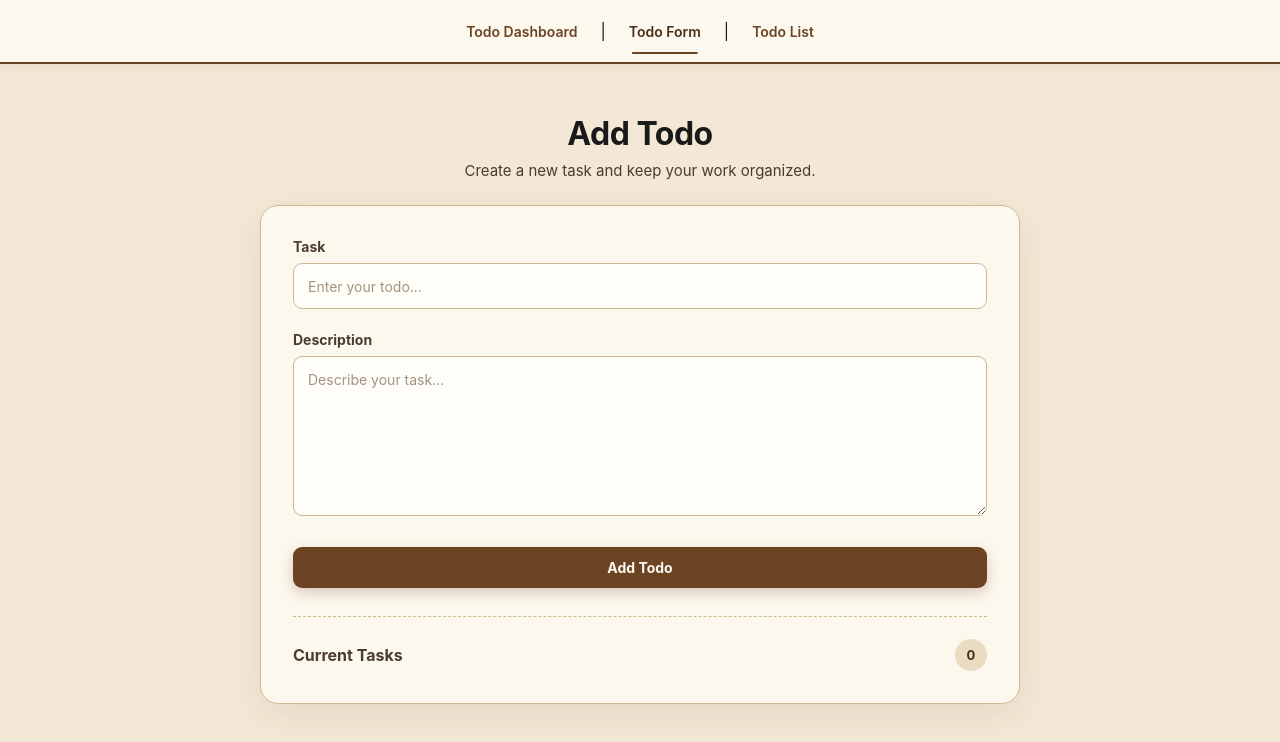
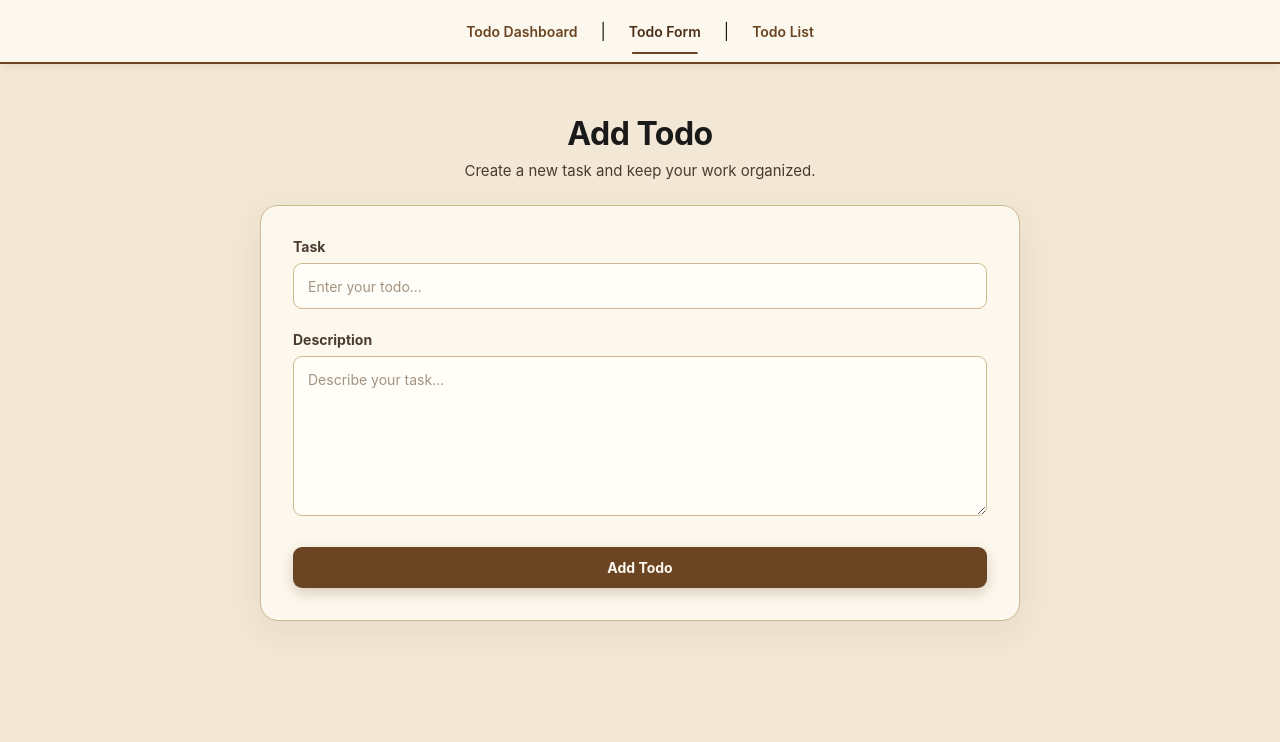
Before and after one commit to jaanviplexoc-ship-it/To-Do-Application, a React (Vite) app: page /TodoForm in a window 1280 px wide. Shown: the top 742 px of the page. Built offline with nearby package versions, Linux system fonts and the light colour scheme.

Commit message:
remove current task from form

```diff
--- a/src/component/TodoForm.jsx
+++ b/src/component/TodoForm.jsx
@@ -134,13 +134,13 @@
 
         {/* Current Tasks */}
 
-        <div className="form-todo-list">
+        {/* <div className="form-todo-list">
           <div className="form-list-header">
             <h2>Current Tasks</h2>
 
             <span>{todos.length}</span>
           </div>
-        </div>
+        </div> */}
       </form>
     </div>
   );
```
